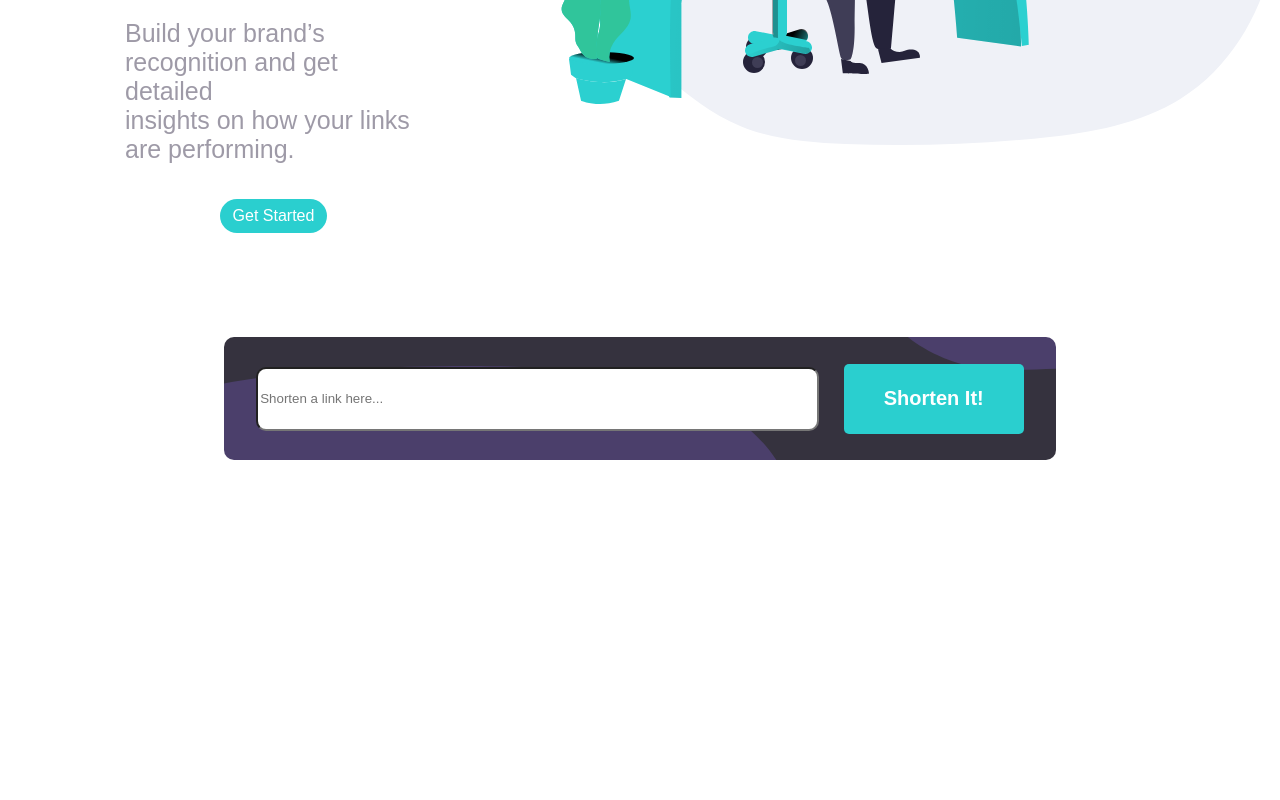
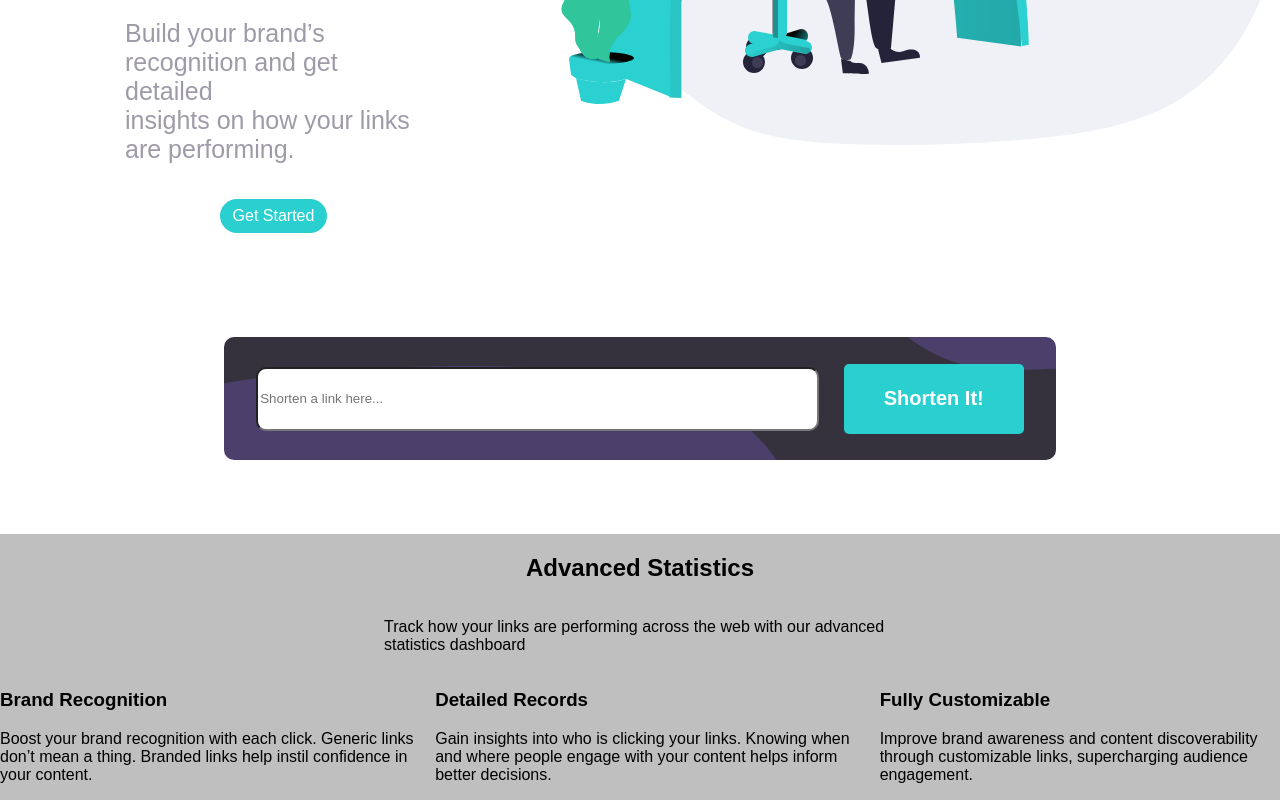
Before and after one commit to tatek1993/url-shortening-api, a React (Create React App) app: page / in a window 1280 px wide. Shown: the part 405-1205 px from the top of the page. Before the commit the page ends 939 px from the top, so only its background shows below. Built offline with nearby package versions, Linux system fonts and the light colour scheme.

Commit message:
all elements in statistics

```diff
--- a/src/App.js
+++ b/src/App.js
@@ -2,6 +2,8 @@ import React from 'react';
 import logo from './logo.svg';
 import Header from './components/header';
 import Landing from './components/landing';
+import Statistics from './components/statistics';
+import Footer from './components/footer';
 import './App.scss';
 
 function App() {
@@ -9,6 +11,7 @@ function App() {
     <div className="App">
       <Header />
       <Landing />
+      <Statistics />
     </div>
   );
 }
--- a/src/App.scss
+++ b/src/App.scss
@@ -123,5 +123,38 @@ $dark-violet: hsl(260, 8%, 14%);
     align-items: center;
     font-weight: 700;
     font-size: 20px;
+}
 
+// STATS
+.stats {
+    display: flex;
+    flex-direction: column;
+    align-items: center;
+    justify-content: center;
+    background-color: $gray;
 }
+
+.desktop-stats-top {
+    display: flex;
+    flex-direction: column;
+    justify-content: center;
+    align-items: center;
+    width: 40%;
+}
+
+.desktop-stats-bottom {
+    display: flex;
+}
+
+.stat-container {
+    background-color: white;
+
+    h2 {
+        color: $dark-blue;
+        font-weight: 700;
+    }
+    p {
+        color: $grayish-violet;
+        font-size: 18px;;
+    }
+}
--- a/src/components/footer.js
+++ b/src/components/footer.js
@@ -0,0 +1,13 @@
+import React from 'react';
+
+const Footer = () => {
+
+
+    return (
+        <div>
+            text
+        </div>
+    )
+}
+
+export default Footer;
--- a/src/components/statistics.js
+++ b/src/components/statistics.js
@@ -0,0 +1,32 @@
+import React from 'react';
+
+const Statistics = () => {
+
+
+    return (
+        <div className='stats'>
+            <div className='desktop-stats-top'>
+                <h2>Advanced Statistics</h2>
+                <p>
+                    Track how your links are performing across the web with our advanced statistics dashboard
+                </p>
+            </div>
+            <div className='desktop-stats-bottom'>
+                <div className='box-1'>
+                    <h3>Brand Recognition</h3>
+                    <p>Boost your brand recognition with each click. Generic links don’t mean a thing. Branded links help instil confidence in your content.</p>
+                </div>
+                <div className='box-2'>
+                    <h3>Detailed Records</h3>
+                    <p>Gain insights into who is clicking your links. Knowing when and where people engage with your content helps inform better decisions.</p>
+                </div>
+                <div className='box-3'>
+                    <h3>Fully Customizable</h3>
+                    <p>Improve brand awareness and content discoverability through customizable links, supercharging audience engagement.</p>
+                </div>
+            </div>
+        </div>
+    )
+}
+
+export default Statistics;
```
